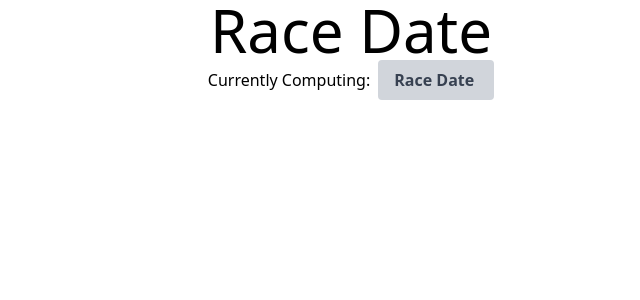
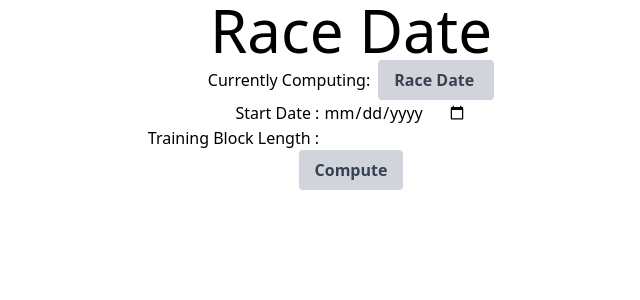
Before and after one commit to jakesmithdeveloper/racedate, a React (Create React App) app: page / in a window 1280 px wide. Shown: the top 300 px of the page, without its empty margins (289-929 px from the left). Built offline with nearby package versions, Linux system fonts and the light colour scheme.

Commit message:
render inputs based on the current state

```diff
--- a/src/components/App.js
+++ b/src/components/App.js
@@ -1,19 +1,34 @@
 import React, { useState } from "react";
 
 import Header from "./Header";
+import DateInput from "./DateInput";
 
 const App = () => {
-  const states = ["Race Date", "Start Date", "Training Block Length"];
-  const [state, setState] = useState(states[0]);
+  const states = [
+    { label: "Race Date", type: "date" },
+    { label: "Start Date", type: "date" },
+    { label: "Training Block Length", type: "text" },
+  ];
+  const [currentState, setCurrentState] = useState(states[0]);
 
   const handleClick = (e) => {
-    setState(states[e.target.value]);
+    setCurrentState(states[e.target.value]);
   };
 
   return (
     <div className="flex flex-col items-center">
       <h1 className="text-6xl">Race Date</h1>
-      <Header state={state} handleClick={handleClick} />
+      <Header state={currentState} handleClick={handleClick} />
+      {states.map((state) => {
+        return state.label === currentState.label ? (
+          ""
+        ) : (
+          <DateInput key={state.label} inputConfig={state} />
+        );
+      })}
+      <button className="bg-gray-300 text-gray-700 font-semibold py-2 px-4 rounded inline-flex items-center">
+        Compute
+      </button>
     </div>
   );
 };
--- a/src/components/DateInput.js
+++ b/src/components/DateInput.js
@@ -1 +1,20 @@
-import React from "react";
+import React, { useState } from "react";
+
+const DateInput = ({ inputConfig }) => {
+  const [value, setValue] = useState("");
+
+  return (
+    <div>
+      <label htmlFor="">{`${inputConfig.label} : `}</label>
+      <input
+        type={inputConfig.type}
+        value={value}
+        onChange={(e) => {
+          setValue(e.target.value);
+        }}
+      />
+    </div>
+  );
+};
+
+export default DateInput;
--- a/src/components/Header.js
+++ b/src/components/Header.js
@@ -6,27 +6,27 @@ const Header = ({ state, handleClick }) => {
       <h3>Currently Computing: </h3>
       <div className="group inline-block relative ml-2">
         <button className="bg-gray-300 text-gray-700 font-semibold py-2 px-4 rounded inline-flex items-center">
-          <span className="mr-1">{state}</span>
+          <span className="mr-1">{state.label}</span>
         </button>
         <ul className="absolute hidden text-gray-700 pt-1 group-hover:block">
           <li
             onClick={handleClick}
             value={0}
-            className="rounded-t bg-gray-200 hover:bg-gray-400 py-2 px-4 block whitespace-nowrap"
+            className="rounded-t bg-gray-200 hover:bg-gray-400 py-2 px-4 block whitespace-nowrap select-none"
           >
             Race Date
           </li>
           <li
             onClick={handleClick}
             value={1}
-            className="rounded-t bg-gray-200 hover:bg-gray-400 py-2 px-4 block whitespace-nowrap"
+            className="rounded-t bg-gray-200 hover:bg-gray-400 py-2 px-4 block whitespace-nowrap select-none"
           >
             Start Date
           </li>
           <li
             onClick={handleClick}
             value={2}
-            className="rounded-t bg-gray-200 hover:bg-gray-400 py-2 px-4 block whitespace-nowrap"
+            className="rounded-t bg-gray-200 hover:bg-gray-400 py-2 px-4 block whitespace-nowrap select-none"
           >
             Training Block Length
           </li>
```
